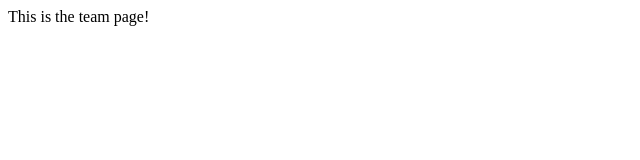
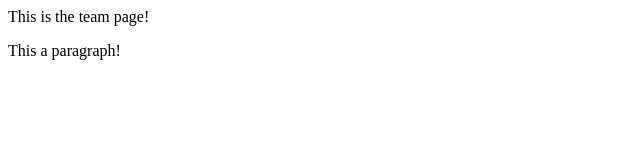
Before and after one commit to ktscates/git-exercise, a plain HTML site: page team.html in a window 1280 px wide. Shown: the whole page, without its empty margins (0-640 px from the left). Drawn offline with Linux system fonts and the light colour scheme.

Commit message:
add a paragraph

```diff
--- a/team.html
+++ b/team.html
@@ -8,5 +8,6 @@
 </head>
 <body>
     This is the team page!
+    <p>This a paragraph!</p>
 </body>
 </html>
```
